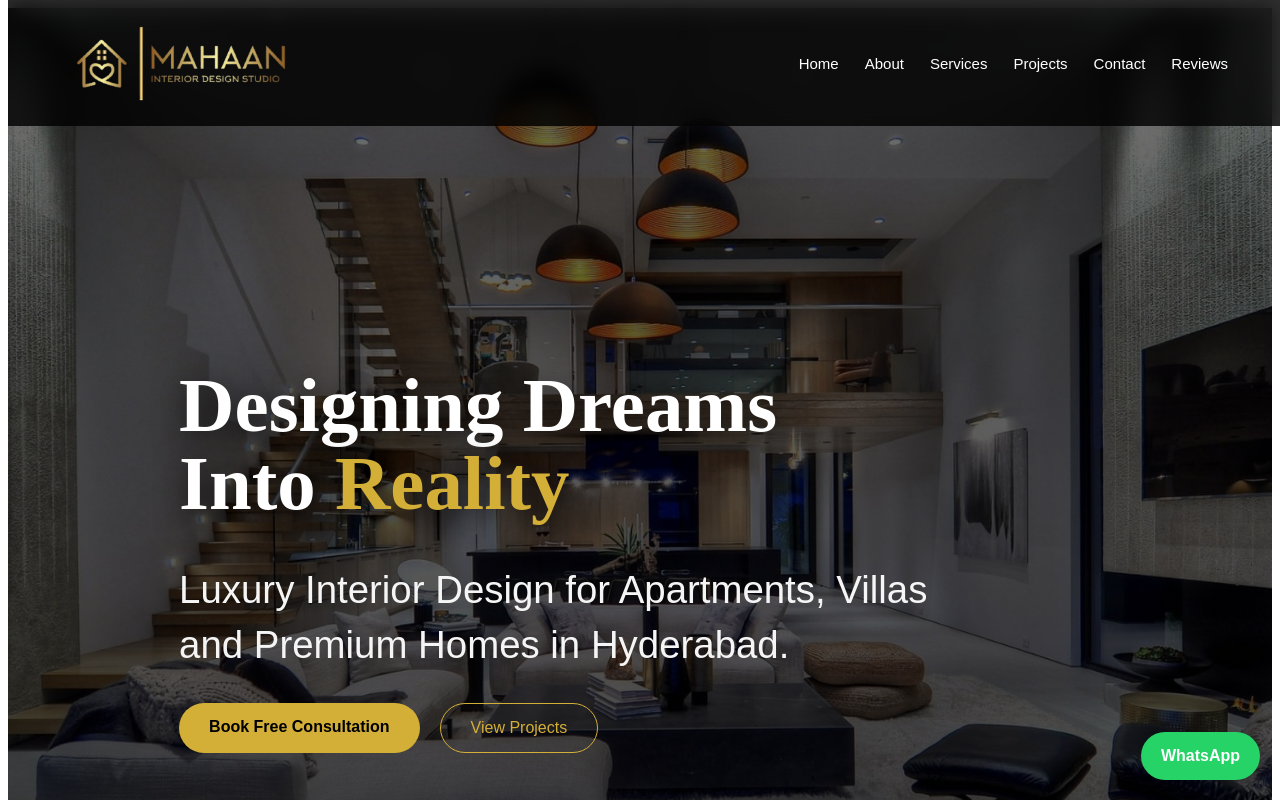
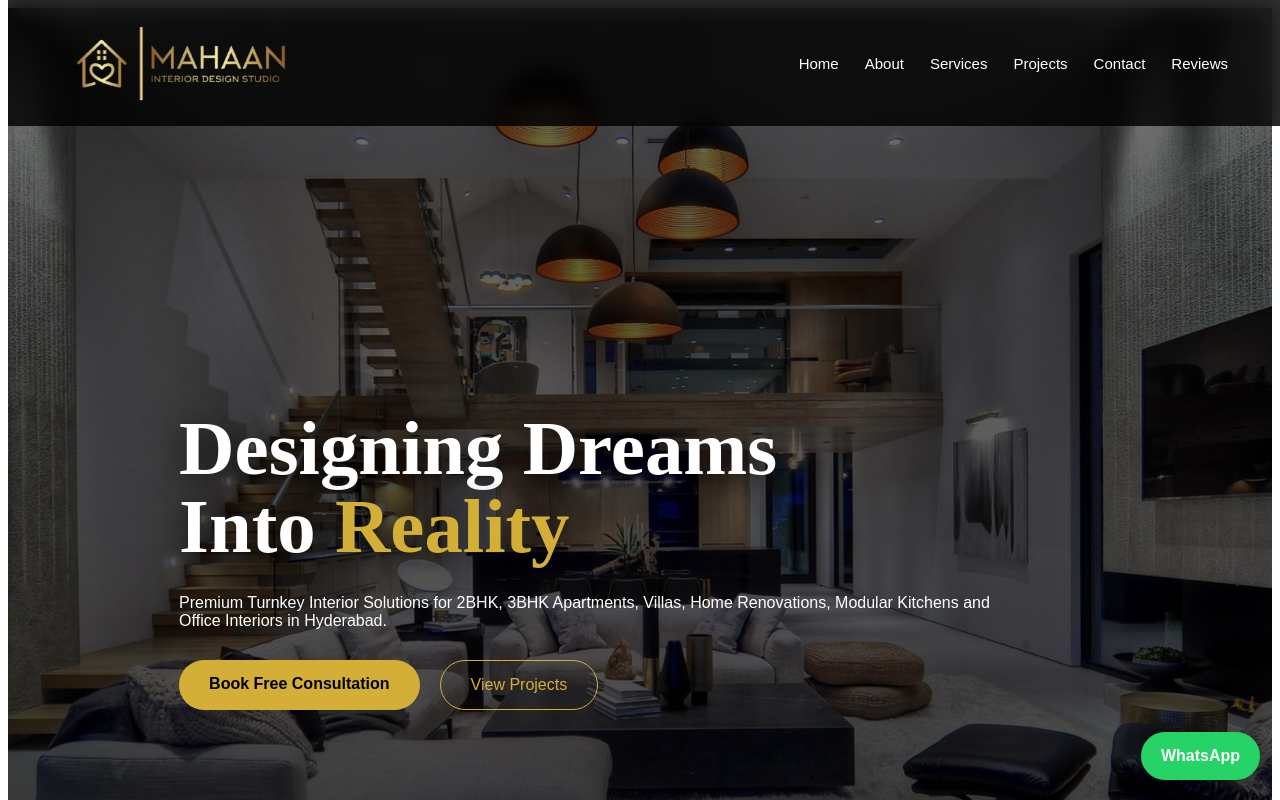
Before and after one commit to mahaanmadhan/mahaan-interiors-ai, a React (Vite) app: page / in a window 1280 px wide. Shown: the top 800 px of the page. Built offline with nearby package versions, Linux system fonts and the light colour scheme.

Commit message:
Update hero text and services

```diff
--- a/src/App.jsx
+++ b/src/App.jsx
@@ -86,9 +86,12 @@ export default function App() {
             Into <span style={{ color: "#D4AF37" }}>Reality</span>
           </h1>
 
-          <p style={heroText}>
-            Luxury Interior Design for Apartments, Villas and Premium Homes in Hyderabad.
-          </p>
+          <p className="text-xl md:text-2xl text-gray-300 max-w-4xl">
+  Premium Turnkey Interior Solutions for
+  2BHK, 3BHK Apartments, Villas, Home
+  Renovations, Modular Kitchens and Office
+  Interiors in Hyderabad.
+</p>
 
           <div style={buttonWrapper}>
             <a href="#contact" style={goldButton}>Book Free Consultation</a>
```
